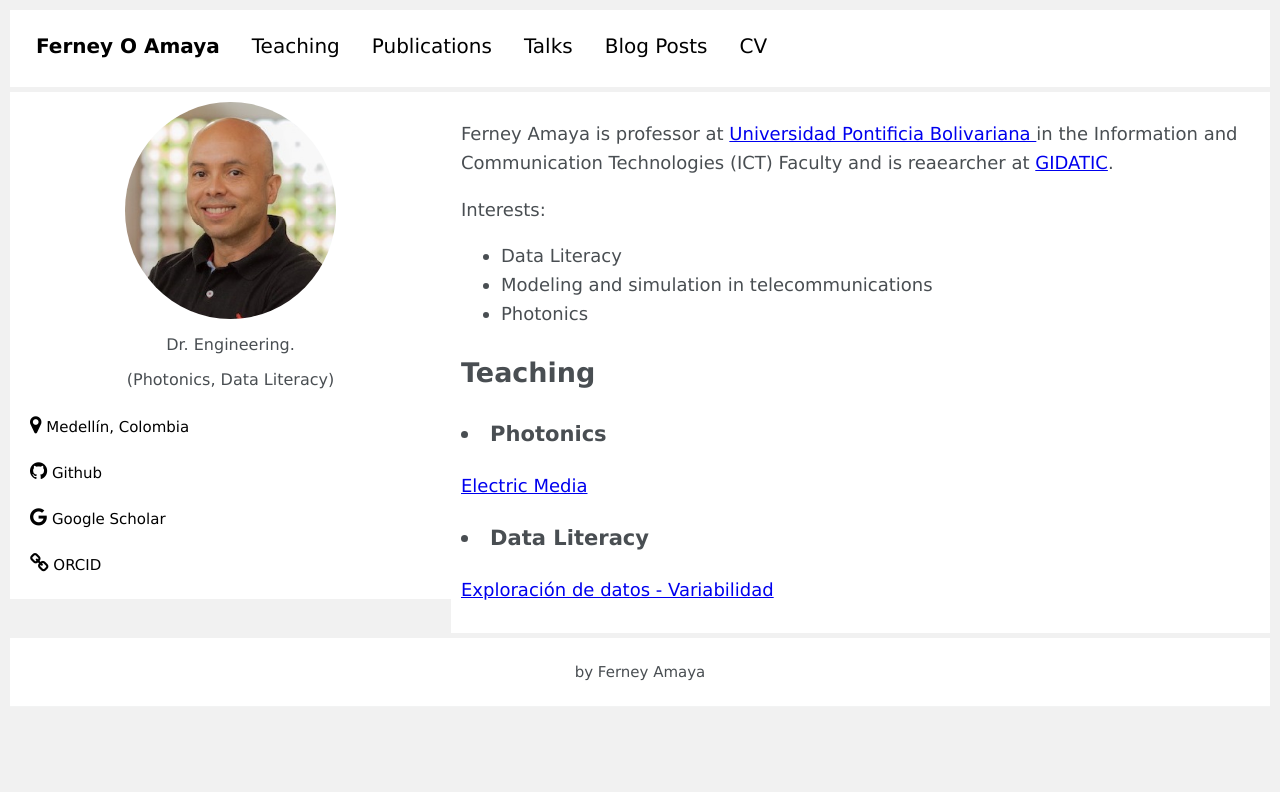
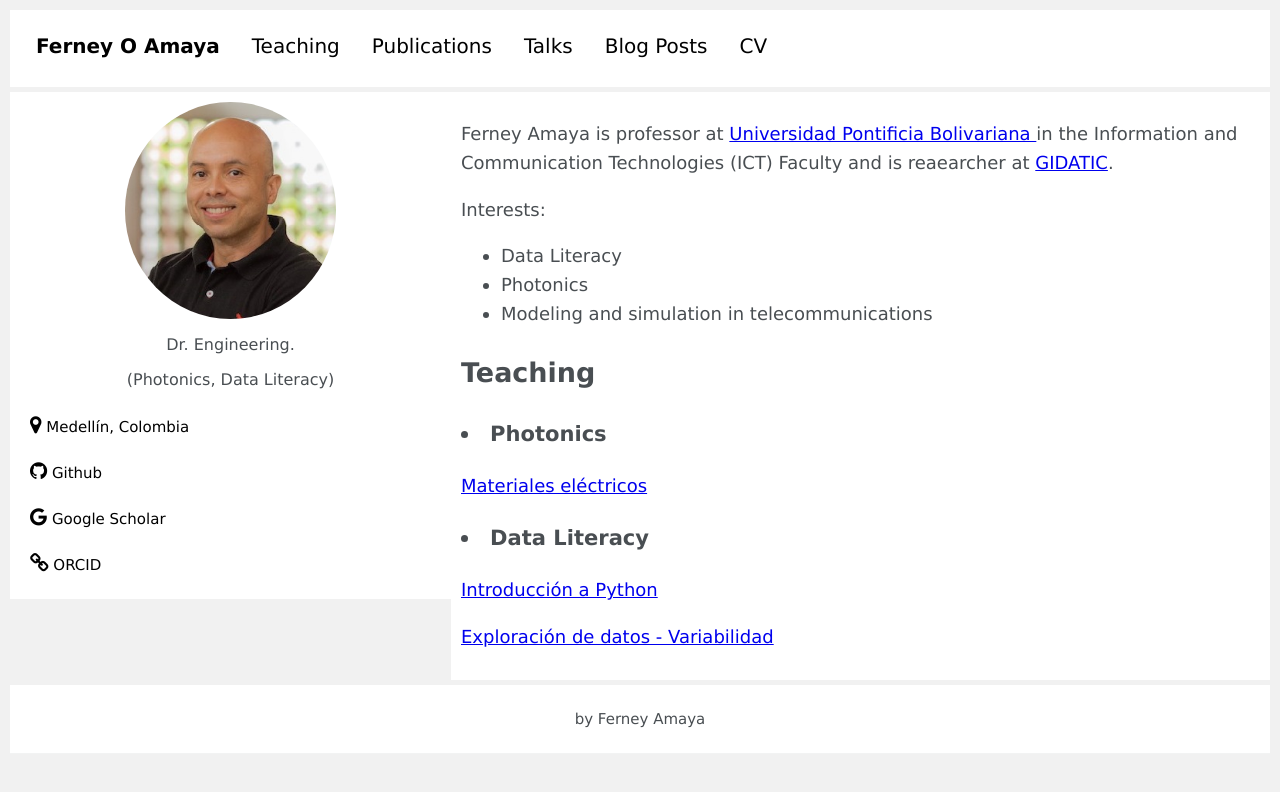
Before and after one commit to FerneyOAmaya/FerneyOAmaya.github.io, a plain HTML site: page index.html in a window 1280 px wide. Drawn offline with Linux system fonts and the light colour scheme.

Commit message:
In html Added links to Data literacy

```diff
--- a/index.html
+++ b/index.html
@@ -64,16 +64,17 @@
                 <p>Interests:</p>
                 <ul>
                     <li>Data Literacy</li>
+                    <li>Photonics</li>
                     <li>Modeling and simulation in telecommunications</li>
-                    <li>Photonics</li>
                 </ul>
             </section>
             <section id="Teching-section">
                 <h1>Teaching</h1>
                 <h3><li>Photonics</li></h3>
-                <p> <a href="https://github.com/FerneyOAmaya/Photonics/blob/master/ElectricMedia/ElectricMedia_1_ES.ipynb" rel="permalink">Electric Media</a></p>
+                <p> <a href="https://github.com/FerneyOAmaya/Photonics/blob/master/ElectricMedia/ElectricMedia_1_ES.ipynb" rel="permalink">Materiales eléctricos</a></p>
                 <h3><li>Data Literacy</li></h3>
-                <p> <a href="https://github.com/FerneyOAmaya/DataLiteracy/blob/master/2_Variabilidad.ipynb" rel="permalink">Exploración de datos - Variabilidad</a></p>
+                <p> <a href="https://github.com/FerneyOAmaya/DataLiteracy/blob/master/0_Python.ipynb" rel="permalink">Introducción a Python</a></p>
+                <p> <a href="https://github.com/FerneyOAmaya/DataLiteracy/blob/master/1_2_Variabilidad.ipynb" rel="permalink">Exploración de datos - Variabilidad</a></p>
             </section>
             <section id="Publications-section">
             </section>
```
